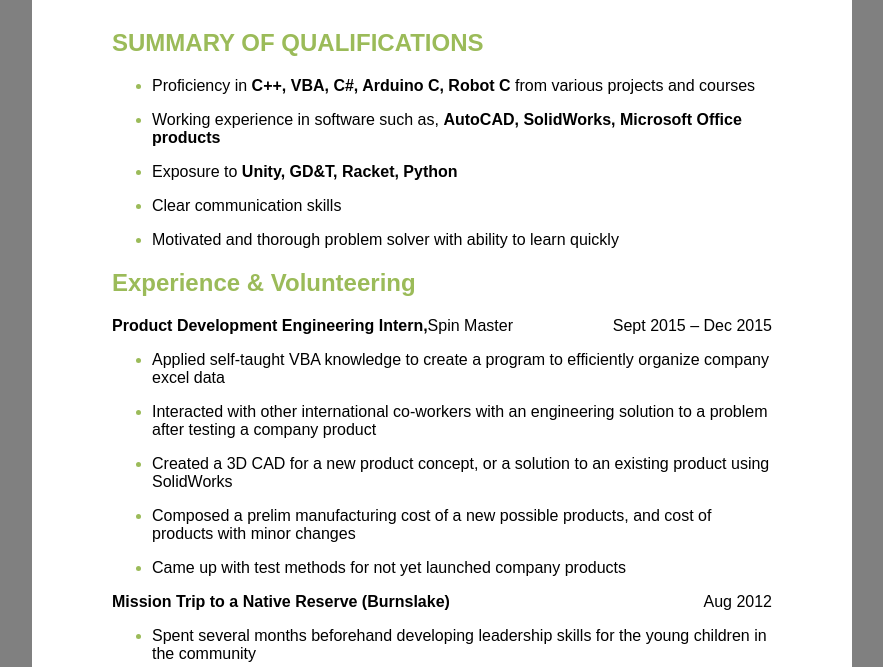
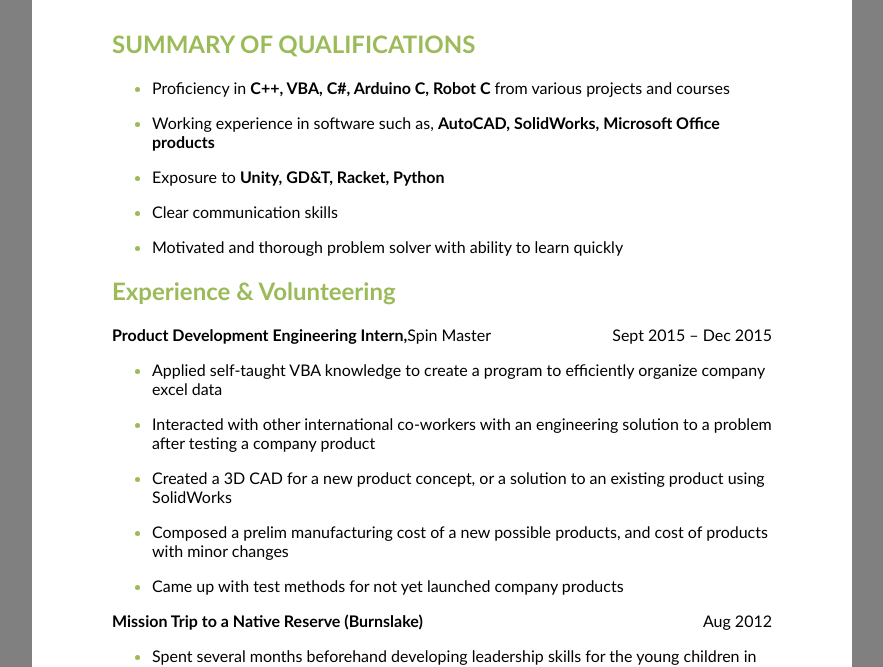
Before and after one commit to wodnr610/resume, a plain HTML site: page index.html in a window 1280 px wide. Shown: the part 135-802 px from the top of the page, without its empty margins (198-1081 px from the left). Drawn offline with Linux system fonts and the light colour scheme.

Commit message:
Update style.css

```diff
--- a/style.css
+++ b/style.css
@@ -4,14 +4,14 @@ html{
 h1
 {
   font-size: 300%;
-  font-family:calibri;
+  font-family:Calibri;
   text-align:left;
   color: rgb(155,187,89);
   margin-left:70;
 }
 h2
 {
-  font-family:sans-serif;
+  font-family:Calibri;
   text-align:left;
   color: rgb(155,187,89);
   margin-left:70;
@@ -19,7 +19,7 @@ h2
 h3
 {
   font-size: 110%;
-  font-family:sans-serif;
+  font-family:Calibri;
   text-align:left;
   margin-left:100px;
 }
@@ -37,14 +37,14 @@ body
 }
 ul
 {
-  font-family:sans-serif;
+  font-family:Calibri;
   margin-left: 70px;
   margin-right: 70px;
   color: rgb(155,187,89);
 }
 ul p
 {
-  font-family:sans-serif;
+  font-family:Calibri;
   color: black;
 
 }
@@ -58,7 +58,7 @@ ul a{
 }
 .position_name
 {
-    font-family:sans-serif;
+    font-family:Calibri;
     color: black;
     margin-left: 30px;
 }
```
